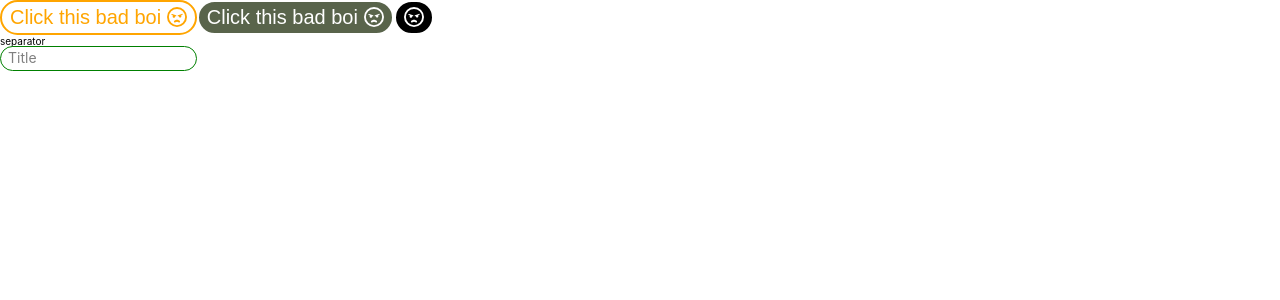
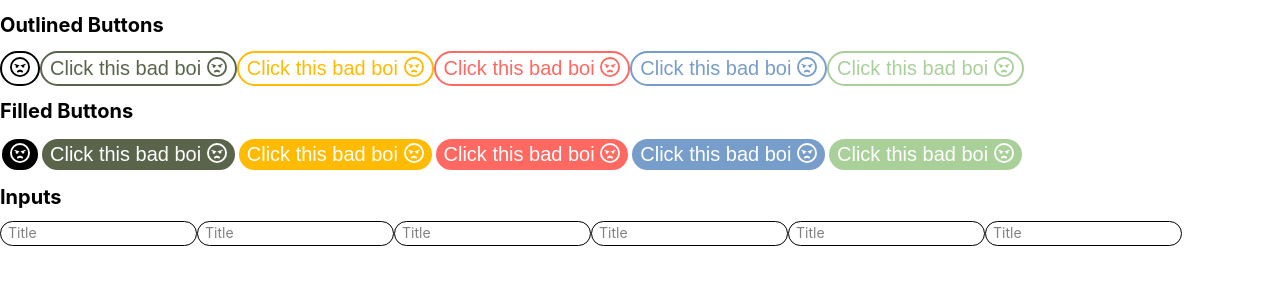
Before and after one commit to habiteam/habitea, a Next.js app: page /app in a window 1280 px wide. Shown: the top 300 px of the page. Built offline with nearby package versions, Linux system fonts and the light colour scheme.

Commit message:
feat: input color

```diff
--- a/common/components/Input/Input.module.scss
+++ b/common/components/Input/Input.module.scss
@@ -1,4 +1,6 @@
 .wrapper {
+  --color: black;
+
   display: inline-flex;
   flex-direction: column;
   position: relative;
@@ -28,7 +30,7 @@
     align-items: center;
     border-radius: 24px;
     cursor: text;
-    transition: all 200ms ease-in-out;
+    transition: all 400ms ease-in-out;
 
     input {
       width: 100%;
@@ -48,7 +50,7 @@
     fieldset {
       position: absolute;
       border-radius: inherit;
-      border: 1px solid green;
+      border: 1px solid var(--color);
       inset: -5px 0 0;
       pointer-events: none;
       margin: 0px;
@@ -67,7 +69,8 @@
 
   &--focused {
     label {
-      transform: translate(19px, -5px) scale(0.5);
+      transform: translate(19px, -6px) scale(0.5);
+      color: var(--color);
     }
 
     .input__container {
--- a/common/components/Input/Input.schema.ts
+++ b/common/components/Input/Input.schema.ts
@@ -5,5 +5,5 @@ export interface InputPropsSchema {
   title: string;
   disabled?: boolean;
   color?: Color;
-  onChange: (text: string) => void;
+  onChange?: (text: string) => void;
 }
--- a/common/components/Input/Input.tsx
+++ b/common/components/Input/Input.tsx
@@ -1,6 +1,7 @@
 import React, { useState } from 'react';
 import buttonStyles from './Input.module.scss';
 import { InputPropsSchema } from './Input.schema';
+import colors from '../../../styles/colors.module.scss';
 
 export default function Input(props: InputPropsSchema) {
   const [isFocused, setIsFocused] = useState(false);
@@ -8,6 +9,11 @@ export default function Input(props: InputPropsSchema) {
 
   return (
     <div
+      style={
+        {
+          '--color': colors[props.color ?? 'default'],
+        } as React.CSSProperties
+      }
       className={`${buttonStyles.wrapper} ${
         isFocused || hasValue ? buttonStyles['wrapper--focused'] : ''
       }`}
@@ -29,7 +35,9 @@ export default function Input(props: InputPropsSchema) {
               setHasValue(false);
             }
 
-            props.onChange(event.target.value);
+            if (props.onChange) {
+              props.onChange(event.target.value);
+            }
           }}
         ></input>
         <fieldset>
--- a/pages/app/index.tsx
+++ b/pages/app/index.tsx
@@ -6,8 +6,41 @@ import Input from '../../common/components/Input/Input';
 export default function App() {
   return (
     <>
+      <div>
+        <h1>Outlined Buttons</h1>
+        <Button fillType="outline">
+          <FontAwesomeIcon icon={faFaceAngry}></FontAwesomeIcon>
+        </Button>
+
+        <Button fillType="outline" color="primary">
+          Click this bad boi&nbsp;
+          <FontAwesomeIcon icon={faFaceAngry}></FontAwesomeIcon>
+        </Button>
+
         <Button fillType="outline" color="warning">
           Click this bad boi&nbsp;
+          <FontAwesomeIcon icon={faFaceAngry}></FontAwesomeIcon>
+        </Button>
+
+        <Button fillType="outline" color="danger">
+          Click this bad boi&nbsp;
+          <FontAwesomeIcon icon={faFaceAngry}></FontAwesomeIcon>
+        </Button>
+
+        <Button fillType="outline" color="info">
+          Click this bad boi&nbsp;
+          <FontAwesomeIcon icon={faFaceAngry}></FontAwesomeIcon>
+        </Button>
+
+        <Button fillType="outline" color="success">
+          Click this bad boi&nbsp;
+          <FontAwesomeIcon icon={faFaceAngry}></FontAwesomeIcon>
+        </Button>
+      </div>
+
+      <div>
+        <h1>Filled Buttons</h1>
+        <Button fillType="filled">
           <FontAwesomeIcon icon={faFaceAngry}></FontAwesomeIcon>
         </Button>
 
@@ -16,18 +49,36 @@ export default function App() {
           <FontAwesomeIcon icon={faFaceAngry}></FontAwesomeIcon>
         </Button>
 
-      <Button fillType="filled">
+        <Button fillType="filled" color="warning">
+          Click this bad boi&nbsp;
           <FontAwesomeIcon icon={faFaceAngry}></FontAwesomeIcon>
         </Button>
 
-      <div>separator</div>
-      <Input
-        onChange={(text) => {
-          console.log(text);
-        }}
-        title="Title"
-        id="id"
-      ></Input>
+        <Button fillType="filled" color="danger">
+          Click this bad boi&nbsp;
+          <FontAwesomeIcon icon={faFaceAngry}></FontAwesomeIcon>
+        </Button>
+
+        <Button fillType="filled" color="info">
+          Click this bad boi&nbsp;
+          <FontAwesomeIcon icon={faFaceAngry}></FontAwesomeIcon>
+        </Button>
+
+        <Button fillType="filled" color="success">
+          Click this bad boi&nbsp;
+          <FontAwesomeIcon icon={faFaceAngry}></FontAwesomeIcon>
+        </Button>
+      </div>
+
+      <div>
+        <h1>Inputs</h1>
+        <Input title="Title" id="id"></Input>
+        <Input title="Title" id="id" color="primary"></Input>
+        <Input title="Title" id="id" color="warning"></Input>
+        <Input title="Title" id="id" color="danger"></Input>
+        <Input title="Title" id="id" color="info"></Input>
+        <Input title="Title" id="id" color="success"></Input>
+      </div>
     </>
   );
 }
--- a/styles/colors.module.scss
+++ b/styles/colors.module.scss
@@ -1,9 +1,9 @@
 $color-primary: #59644b;
-$color-danger: indianred;
-$color-warning: orange;
-$color-info: dodgerblue;
-$color-success: limegreen;
-$color-default: black;
+$color-danger: #ff6961;
+$color-warning: #ffbb01;
+$color-info: #779dca;
+$color-success: #a9d099;
+$color-default: #000;
 
 :export {
   primary: $color-primary;
```
Lines whose indentation alone changed are shown as unchanged.
